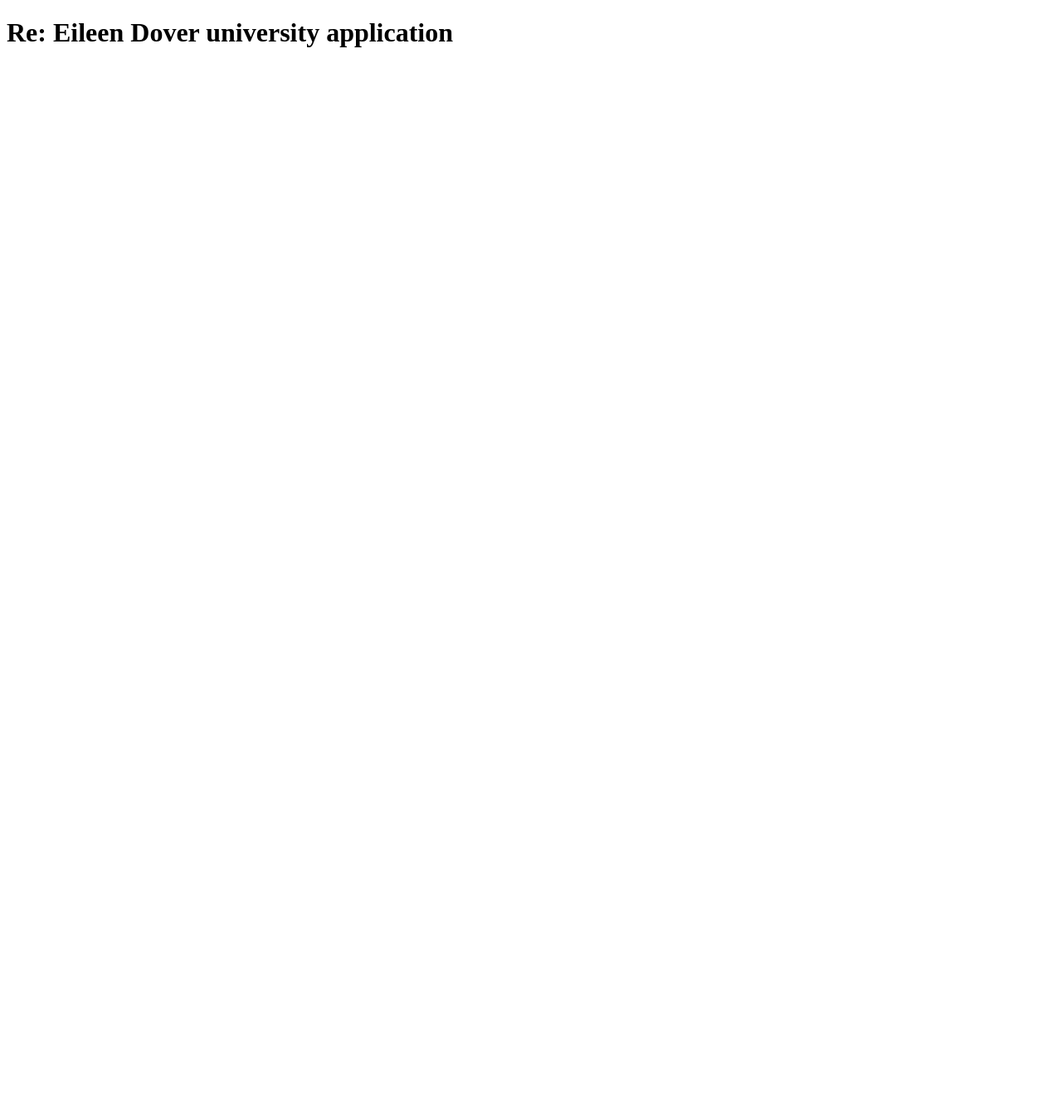
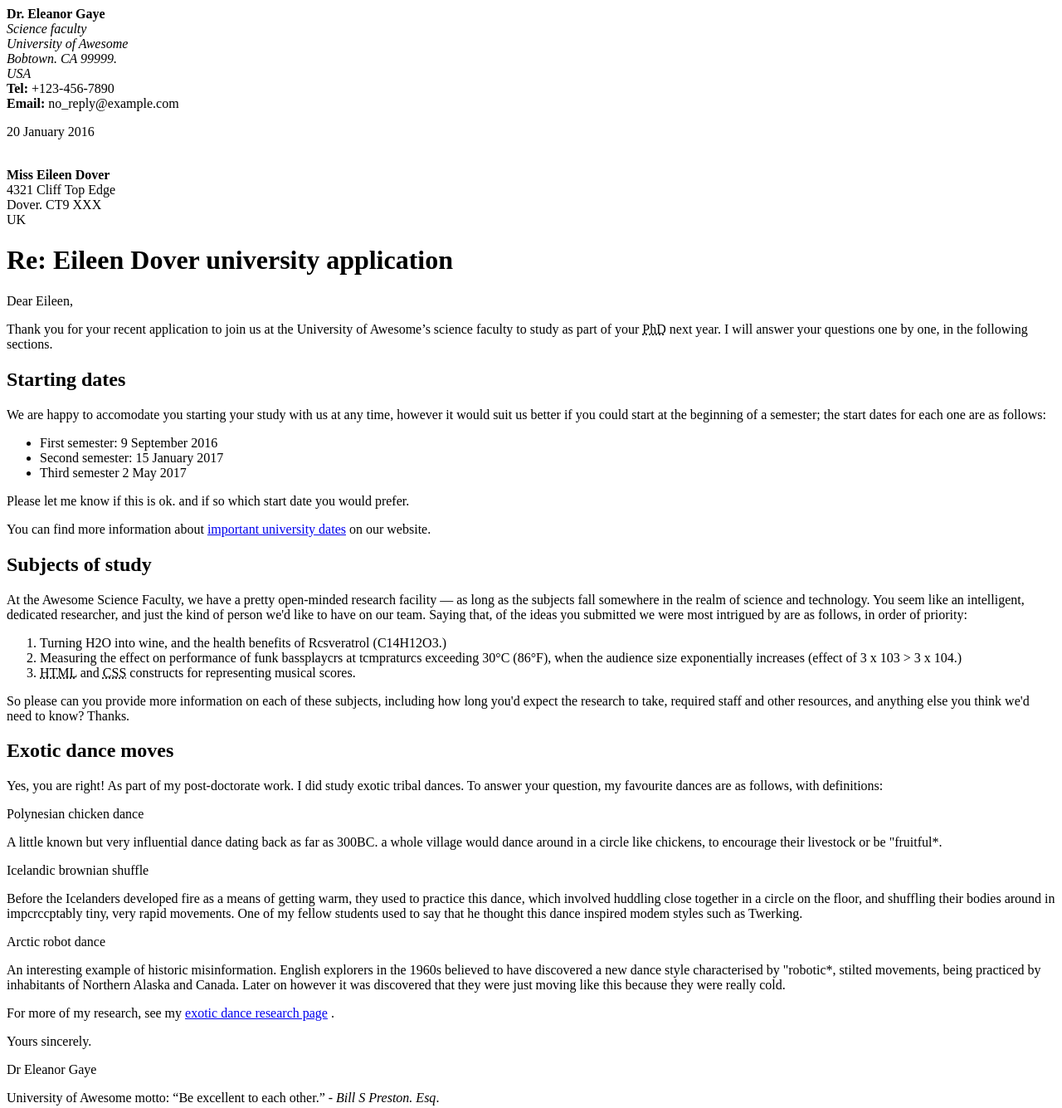
Before and after one commit to jamineska/intro-html, a plain HTML site: page index.html in a window 1280 px wide. Shown: the whole page at 83% size. Before the commit the page ends 800 px from the top, so only its background shows below. Drawn offline with Linux system fonts and the light colour scheme.

Commit message:
carta finalizada

```diff
--- a/index.html
+++ b/index.html
@@ -3,9 +3,55 @@
 <head>
     <meta charset="UTF-8">
     <meta name="viewport" content="width=device-width, initial-scale=1.0">
-    <title></title>
+    <title>Letter to Eileen Dover</title>
 </head>
+<strong>Dr. Eleanor Gaye</strong><br/>
+<address>Science faculty <br>
+University of Awesome <br/>
+Bobtown. CA 99999.<br/>
+USA
+</address>
+<strong>Tel:</strong> +123-456-7890<br/>
+<strong>Email:</strong> no_reply@example.com<br/>
+<p><timedate>20 January 2016</timedate></p><br/>
+
+<strong>Miss Eileen Dover</strong><br/>
+ 4321 Cliff Top Edge <br>
+ Dover. CT9 XXX <br>
+ UK<br/>
+
 <body>
 <h1>Re: Eileen Dover university application</h1>
+    <p>Dear Eileen,</p>
+    <p>Thank you for your recent application to join us at the University of Awesome’s science faculty to study as part of your <abbr title="Philosophiæ Doctor">PhD</abbr> next year. I will answer your questions one by one, in the following sections.</p>
+<h2>Starting dates</h2>
+    <p>We are happy to accomodate you starting your study with us at any time, however it would suit us better if you could start at the beginning of a semester; the start dates for each one are as follows:</p>
+<ul>
+  <li>First semester: 9 September 2016</li>
+  <li>Second semester: 15 January 2017</li>
+  <li>Third semester 2 May 2017</li>
+</ul>
+    <p>Please let me know if this is ok. and if so which start date you would prefer.</p>
+    <p>You can find more information about <a href="https://www.universitydate.com" target="_blank">important university dates</a> on our website.</p>
+<h2>Subjects of study</h2>
+    <p>At the Awesome Science Faculty, we have a pretty open-minded research facility — as long as the subjects fall somewhere in the realm of science and technology. You seem like an intelligent, dedicated researcher, and just the kind of person we'd like to have on our team. Saying that, of the ideas you submitted we were most intrigued by are as follows, in order of priority:</p>
+    <ol>
+        <li>Turning H2O into wine, and the health benefits of Rcsveratrol (C14H12O3.)</li>
+        <li>Measuring the effect on performance of funk bassplaycrs at tcmpraturcs exceeding 30°C (86°F), when the audience size exponentially increases (effect of 3 x 103 > 3 x 104.)</li>
+        <li><abbr title="enguaje estándar que se utiliza para crear la estructura y el contenido de las páginas web">HTML</abbr> and <abbr title="Cascading Style Sheets">CSS</abbr> constructs for representing musical scores.</li>
+        </ol>
+    <P>So please can you provide more information on each of these subjects, including how long you'd expect the research to take, required staff and other resources, and anything else you think we'd need to know? Thanks.</p>
+<h2>Exotic dance moves</h2>
+<p>Yes, you are right! As part of my post-doctorate work. I did study exotic tribal dances. To answer your question, my favourite dances are as follows, with definitions:</p>
+<p>Polynesian chicken dance</p>
+<p>A little known but very influential dance dating back as far as 300BC. a whole village would dance around in a circle like chickens, to encourage their livestock or be "fruitful*.</p>
+<p>Icelandic brownian shuffle</p>
+<p>Before the Icelanders developed fire as a means of getting warm, they used to practice this dance, which involved huddling close together in a circle on the floor, and shuffling their bodies around in impcrccptably tiny, very rapid movements. One of my fellow students used to say that he thought this dance inspired modem styles such as Twerking.</p>
+<p>Arctic robot dance</p>
+<p>An interesting example of historic misinformation. English explorers in the 1960s believed to have discovered a new dance style characterised by "robotic*, stilted movements, being practiced by inhabitants of Northern Alaska and Canada. Later on however it was discovered that they were just moving like this because they were really cold.</p>
+<p>For more of my research, see my <a href="https://www.exoticdance.com">exotic dance research page</a> .</p>
+<p>Yours sincerely.</p>
+<p>Dr Eleanor Gaye</p>
+<p>University of Awesome motto: “Be excellent to each other.” - <em>Bill S Preston. Esq</em>.</p>
 </body>
 </html>
```
